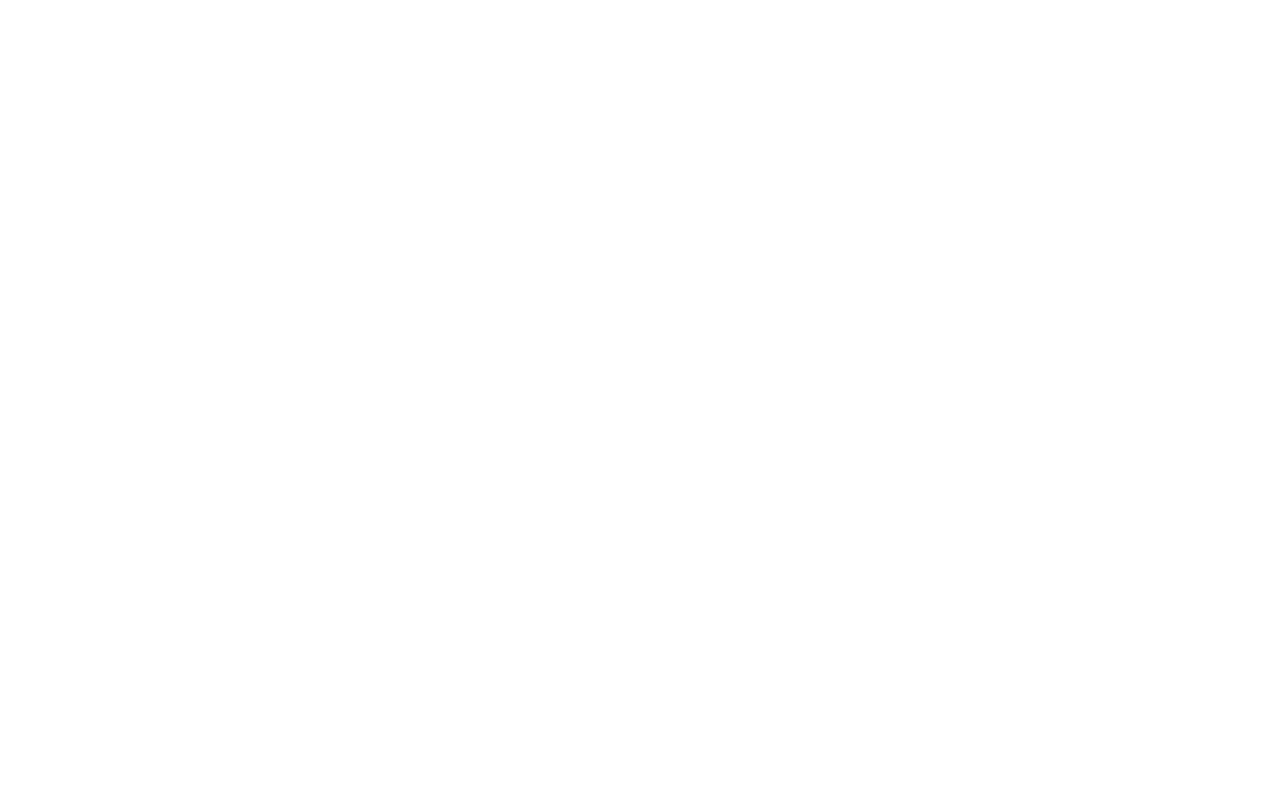
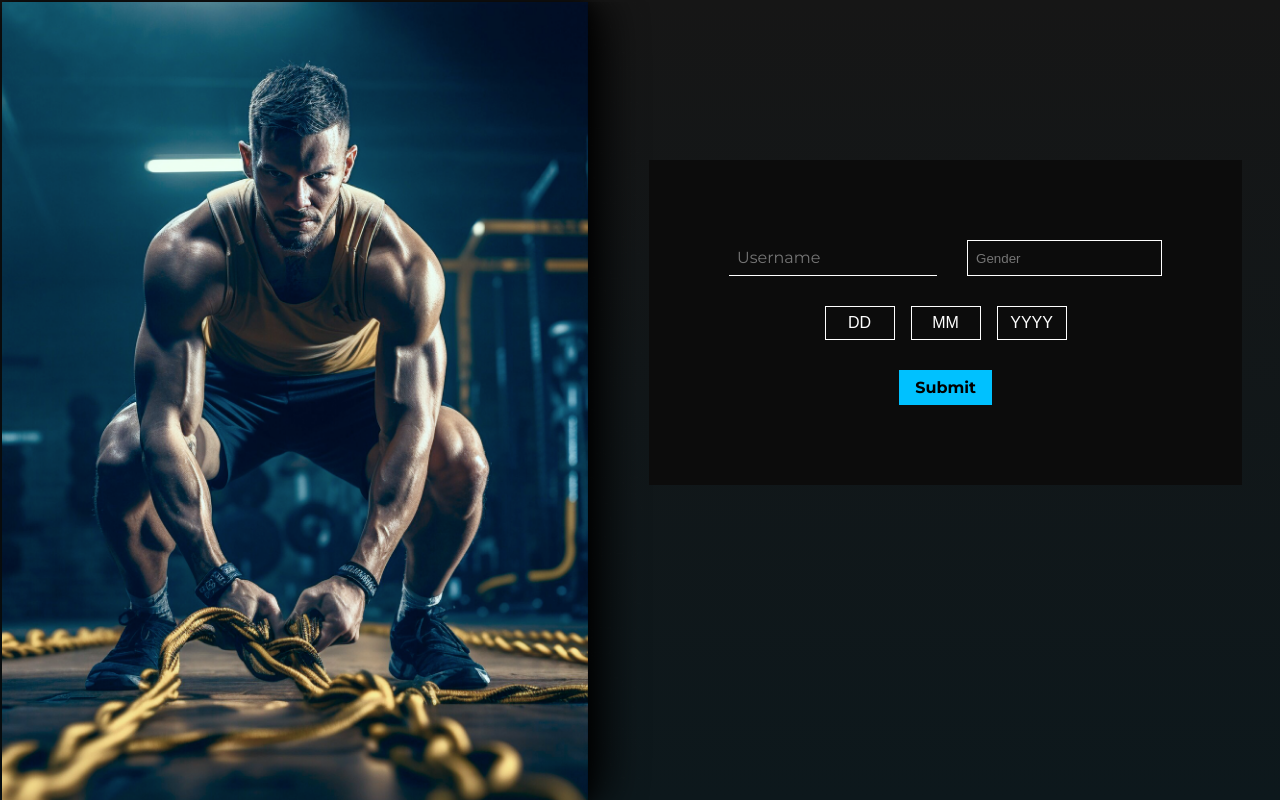
Before and after one commit to MohamedFazil89/Fitness-AI, a React (Create React App) app: page /dob in a window 1280 px wide. Before the commit this address had no page. Built offline with nearby package versions, Linux system fonts and the light colour scheme; no server answers.

Commit message:
OAuth fix

```diff
--- a/src/App.js
+++ b/src/App.js
@@ -1,5 +1,6 @@
 import React, { useState } from "react";
 import './App.css';
+import ReactDOM from "react-dom";
 import Logo from "./assets/FLOGO.png";
 import facebook from "./assets/devicon_facebook.png";
 import Google from "./assets/devicon_google.png";
@@ -12,48 +13,77 @@ import { useNavigate } from "react-router-dom";
 import { FacebookAuthProvider } from "firebase/auth";
 import { useDispatch } from 'react-redux';
 import { setUsername } from './Redux/userSlice';
+import DOB from "./Components/DOB";
 
-function App() {
+function App({ DOBState }) {
   const dispatch = useDispatch();
   const navigate = useNavigate();
+  const [loading, setLoading] = useState(false); // Loading state
   const [isSignup, setIsSignup] = useState(true);
-  const [getDate, setGetDate] = useState(true);
+  const [GetDate, setGetDate] = useState(true)
   const [signupData, setSignupData] = useState({
     email: "",
     password: "",
     confirmPassword: "",
-    birth: { day: "", month: "", year: "" },
-    username: "",
-    Gender: ""
   });
+  sessionStorage.setItem("Status", isSignup)
 
   const handleChange = (e) => {
     const { name, value } = e.target;
 
-    setSignupData((prevData) => {
-      if (['day', 'month', 'year'].includes(name)) {
-        return {
-          ...prevData,
-          birth: {
-            ...prevData.birth,
-            [name]: value,
-          },
-        };
-      }
-
-      return {
+    setSignupData((prevData) => ({
       ...prevData,
       [name]: value,
+    }));
   };
+
+  // Status send
+
+  const sendDataToBackend = async () => {
+    try {
+      // Send a POST request to your backend
+      const response = await axios.post('http://localhost:3001/getStatus', {
+        Status: isSignup,
+      }, {
+        withCredentials: true,
       });
+
+      console.log("Response from backend:", response.data);
+    } catch (error) {
+      console.error("Error sending data to backend:", error);
+    }
   };
 
 
+  // Status end
+
+
+
+
   // Google Auth
-  const handleGAuth = async () => {
-    window.location.href = 'http://localhost:3001/auth/google';
+  const handleGAuth = async (e) => {
+    e.preventDefault()
+    // setGetDate(false)
+    try {
+      // This will initiate Google login flow in a new tab/window
+      window.location.href = "http://localhost:3001/auth/google";
+      sendDataToBackend()
+    } catch (error) {
+      console.error('Google Auth failed:', error);
+    }
+  };
 
+  const handleGLoginAuth = async (e) => {
+    e.preventDefault()
+    try {
+      // This will initiate Google login flow in a new tab/window
+      window.location.href = "http://localhost:3001/auth/google/";
+      sendDataToBackend()
+    } catch (error) {
+      console.error('Google Auth failed:', error);
+    }
   };
+
 
   const handleLAuth = async () => {
     try {
@@ -65,7 +95,6 @@ function App() {
         email: user.email,
       });
       // navigate("/Dashboard");
-      setGetDate(false);
     } catch (err) {
       console.log("Twitter Authentication Error:", err);
     }
@@ -80,7 +109,6 @@ function App() {
       const user = result.user;
       console.log("User: ", user);
       console.log("Access Token: ", token);
-      setGetDate(false)
 
     } catch (error) {
       const errorCode = error.code;
@@ -92,11 +120,15 @@ function App() {
     }
   };
 
-  const handleSubmit = async (e) => {
+  const handleSignup = async (e) => {
     e.preventDefault();
-      if (isSignup) {
-        if (signupData.password === signupData.confirmPassword) {
+    if (signupData.password !== signupData.confirmPassword) {
+      alert("Passwords do not match.");
+      return;
+    }
+
     try {
+      setLoading(true);
       const response = await axios.post("http://localhost:3001/addUser", {
         email: signupData.email,
         password: signupData.password,
@@ -104,9 +136,8 @@ function App() {
 
       if (response.status === 200) {
         alert("User registered successfully!");
-              navigate("/dashboard");
-              setGetDate(false);
-
+        dispatch(setUsername(signupData.email));
+        setGetDate(false)
       }
     } catch (err) {
       console.error("Error during signup:", err);
@@ -114,70 +145,73 @@ function App() {
         alert(err.response.data.error);
       } else {
         alert("Failed to sign up. Please try again.");
-              // setSignupData({
-              //   email: "",
-              //   password: "",
-              //   confirmPassword: "",
-              // });
       }
+    } finally {
+      setLoading(false);
     }
-        } else {
-          alert("Passwords do not match.");
-        }
-      }
+  };
 
-  };
 
   // Handle Login
   const handleLogin = async (e) => {
     e.preventDefault();
     try {
+      setLoading(true);
       const response = await axios.post('http://localhost:3001/login', {
         email: signupData.email,
         password: signupData.password,
       });
-      console.log("POsted")
-
 
       if (response.status === 200) {
         console.log('Login successful:', response.data);
+        dispatch(setUsername(response.data.email || signupData.email));
         navigate("/dashboard");
-        // setGetDate(false);
       }
     } catch (error) {
-      if (error.status === 404) {
-        alert("User not found");
+      console.error("Login Error:", error);
+      if (error.response && error.response.status === 404) {
+        alert("User not found. Please sign up.");
+      } else {
+        alert("Login failed. Please check your credentials and try again.");
+      }
+    } finally {
+      setLoading(false);
+    }
+  };
 
-      }
-      // alert("Not registered? Please sign up.");
+  const handleSubmit = async (e) => {
+    if (isSignup) {
+      handleSignup(e);
+    } else {
+      handleLogin(e);
     }
   };
 
   // date of birth
 
-  const handleDateOfBirthSubmit = async (e) => {
-    e.preventDefault();
-    if (isSignup) {
-      try {
-        const response = await axios.post("http://localhost:3001/BirthPost", {
-          username: signupData.username,
-          birth: {
-            day: signupData.birth.day,
-            month: signupData.birth.month,
-            year: signupData.birth.year,
-          },
-          Gender: signupData.Gender,
-          email: signupData.email,
-        });
-        dispatch(setUsername(signupData.username))
-        alert(response.status);
-        navigate("/Dashboard");
-      } catch (err) {
-        console.log(err);
-        alert(err);
-      }
-    }
-  };
+  // const handleDateOfBirthSubmit = async (e) => {
+  //   e.preventDefault();
+  //   if (isSignup) {
+  //     try {
+  //       const response = await axios.post("http://localhost:3001/BirthPost", {
+  //         username: signupData.username,
+  //         birth: {
+  //           day: signupData.birth.day,
+  //           month: signupData.birth.month,
+  //           year: signupData.birth.year,
+  //         },
+  //         Gender: signupData.Gender,
+  //         email: signupData.email,
+  //       });
+  //       dispatch(setUsername(signupData.username))
+  //       alert(response.status);
+  //       navigate("/Dashboard");
+  //     } catch (err) {
+  //       console.log(err);
+  //       alert(err);
+  //     }
+  //   }
+  // };
 
 
   return (
@@ -185,8 +219,8 @@ function App() {
       <div className="Image-container">
         {/* Add any additional content or images here */}
       </div>
-      {getDate || !isSignup ? (
-        <form onSubmit={isSignup ? handleSubmit : handleLogin} className="Form-container">
+
+      {GetDate ? <form onSubmit={isSignup ? handleSubmit : handleLogin} className="Form-container">
         <img src={Logo} alt="Logo" className="Logo" />
         <div className="Form-elements">
           {isSignup ? (
@@ -233,12 +267,13 @@ function App() {
             />
           )}
 
-            <button type="submit" className="SignUp-btn">
-              {isSignup ? "Sign Up" : "Login"}
+          <button type="submit" className="SignUp-btn" disabled={loading}>
+            {loading ? "Please wait..." : isSignup ? "Sign Up" : "Login"}
           </button>
 
+
           <div className="OAuth-container">
-              <span className="Google" onClick={handleGAuth}>
+            <span className="Google" onClick={ isSignup ? handleGAuth : handleGLoginAuth}>
               <img src={Google} alt="Google" className="Google" />
             </span>
             <span onClick={handleLAuth}>
@@ -265,79 +300,8 @@ function App() {
             </p>
           )}
         </div>
-        </form>
-      ) : (
-        <form onSubmit={handleDateOfBirthSubmit} className="date-input-container">
-          <section className="name-input-container">
-            <input
-              name="username"
-              type="text"
-              placeholder="username"
-              required
-              className="name-input"
-              value={signupData.username}
-              onChange={handleChange}
-            />
-            <input
-              name="Gender"
-              type="text"
-              placeholder="Gender"
-              required
-              className="gender-input"
-              value={signupData.Gender}
-              onChange={handleChange}
-            />
+      </form> : <DOB email={signupData.email}/> }
 
-
-          </section>
-          <div className="date-container">
-            <input
-              name="day"
-              type="number"
-              placeholder="DD"
-              maxLength={2}
-              required
-              className="date-input"
-              value={signupData.birth.day}
-              onChange={(e) => {
-                const value = e.target.value;
-                if (value.length <= 2) {
-                  handleChange(e);
-                }
-              }} />
-            <input
-              name="month"
-              type="number"
-              required
-              placeholder="MM"
-              maxLength={2}
-              className="date-input"
-              value={signupData.birth.month}
-              onChange={(e) => {
-                const value = e.target.value;
-                if (value.length <= 2) {
-                  handleChange(e);
-                }
-              }} />
-            <input
-              name="year"
-              type="number"
-              placeholder="YYYY"
-              required
-              maxLength={4}
-              className="date-input"
-              value={signupData.birth.year}
-              onChange={(e) => {
-                const value = e.target.value;
-                if (value.length <= 4) {
-                  handleChange(e);
-                }
-              }}
-            />
-          </div>
-          <button type="submit" className="Date-btn">Submit</button>
-        </form>
-      )}
     </div>
   );
 }
--- /dev/null
+++ b/src/Components/DOB.jsx
@@ -0,0 +1,141 @@
+import React, { useState } from 'react';
+import axios from 'axios'; // Import axios for HTTP requests
+import { useDispatch } from 'react-redux'; // Import useDispatch for Redux actions
+import { useNavigate } from 'react-router-dom'; // Import useNavigate for navigation
+import { setUsername } from '../Redux/userSlice'; // Import setUsername action
+import "./styles/DOB.css"
+
+export default function DOB({ email }) {
+    const dispatch = useDispatch();
+    const navigate = useNavigate();
+    const [isSignup] = useState(true);
+    const [signupData, setSignupData] = useState({
+        username: "",
+        birth: {
+            day: "",
+            month: "",
+            year: "",
+        },
+        Gender: ""
+    });
+
+    // Handle input changes
+    const handleChange = (e) => {
+        const { name, value } = e.target;
+
+        setSignupData((prevData) => {
+            if (['day', 'month', 'year'].includes(name)) {
+                return {
+                    ...prevData,
+                    birth: {
+                        ...prevData.birth,
+                        [name]: value,
+                    },
+                };
+            }
+
+            return {
+                ...prevData,
+                [name]: value,
+            };
+        });
+    };
+
+    // Handle form submission
+    const handleDateOfBirthSubmit = async (e) => {
+        e.preventDefault();
+        if (isSignup) {
+            try {
+                const response = await axios.post("http://localhost:3001/BirthPost", {
+                    username: signupData.username,
+                    birth: {
+                        day: signupData.birth.day,
+                        month: signupData.birth.month,
+                        year: signupData.birth.year,
+                    },
+                    Gender: signupData.Gender,
+                    email: email,
+                });
+                dispatch(setUsername(signupData.username));
+                alert(`Status: ${response.status}`);
+                navigate("/dashboard");
+            } catch (err) {
+                console.error("Error during DOB submission:", err);
+                alert("An error occurred while submitting your information. Please try again.");
+            }
+        }
+    };
+
+    return (
+        <form onSubmit={handleDateOfBirthSubmit} className="date-input-container">
+            <section className="name-input-container">
+                <input
+                    name="username"
+                    type="text"
+                    placeholder="Username"
+                    required
+                    className="name-input"
+                    value={signupData.username}
+                    onChange={handleChange}
+                />
+                <input
+                    name="Gender"
+                    type="text"
+                    placeholder="Gender"
+                    required
+                    className="gender-input"
+                    value={signupData.Gender}
+                    onChange={handleChange}
+                />
+            </section>
+            <div className="date-container">
+                <input
+                    name="day"
+                    type="number"
+                    placeholder="DD"
+                    max={31}
+                    required
+                    className="date-input"
+                    value={signupData.birth.day}
+                    onChange={(e) => {
+                        const value = e.target.value;
+                        if (value.length <= 2) {
+                            handleChange(e);
+                        }
+                    }}
+                />
+                <input
+                    name="month"
+                    type="number"
+                    required
+                    placeholder="MM"
+                    max={12}
+                    className="date-input"
+                    value={signupData.birth.month}
+                    onChange={(e) => {
+                        const value = e.target.value;
+                        if (value.length <= 2) {
+                            handleChange(e);
+                        }
+                    }}
+                />
+                <input
+                    name="year"
+                    type="number"
+                    placeholder="YYYY"
+                    required
+                    max={9999}
+                    className="date-input"
+                    value={signupData.birth.year}
+                    onChange={(e) => {
+                        const value = e.target.value;
+                        if (value.length <= 4) {
+                            handleChange(e);
+                        }
+                    }}
+                />
+            </div>
+            <button type="submit" className="Date-btn">Submit</button>
+        </form>
+    );
+}
--- /dev/null
+++ b/src/Components/styles/DOB.css
@@ -0,0 +1,85 @@
+
+  /* date css */
+
+  .date-input-container {
+    display: flex;
+    gap: 30px;
+    margin: .5rem;
+    flex-direction: column;
+    justify-content: center;
+    align-items: center;
+    height: fit-content;
+    margin: 0 auto;
+    position: relative;
+    top: 10rem;
+    right: 1rem;
+    background-color: #0C0C0C;
+    padding: 5rem;
+  }
+
+  .name-input-container{
+    display: flex;
+    gap: 30px;
+  }
+  .gender-input{
+    background-color: transparent;
+    border: none;
+    border: 1px solid white;
+    padding: .5rem;
+    color: white;
+
+  }
+  .name-input{
+    all: unset;
+    border-bottom: 1px solid white;
+    padding: .5rem;
+    color: white;
+
+  }
+  .date-container{
+    display: flex;
+    gap: 1rem;
+
+  }
+
+  .Date-btn{
+    all: unset;
+    background-color: #00C1FF;
+    color: black;
+    padding: .5rem 1rem;
+    font-weight: 600;
+    cursor: pointer;
+  }
+
+  .date-input {
+    width: 70px;
+    padding: 7px;
+    font-size: 16px;
+    text-align: center;
+    border: 1px solid #fff;
+    background-color: transparent;
+    color: #fff;
+    outline: none;
+  }
+
+  .date-input:last-child {
+    width: 70px;
+  }
+
+  .date-input::placeholder {
+    color: #fff;
+  }
+
+  .date-input:focus {
+    border-color: #999;
+  }
+
+  input[type="number"]::-webkit-inner-spin-button,
+  input[type="number"]::-webkit-outer-spin-button {
+    -webkit-appearance: none;
+    margin: 0;
+  }
+
+
+
+    /* end date css */
--- /dev/null
+++ b/src/Pages/DOB.jsx
@@ -0,0 +1,42 @@
+import React, { useState, useEffect } from 'react';
+import axios from "axios"
+import "../App.css"
+import DOBCom from '../Components/DOB';
+
+function DOB() {
+ const [email, setEmail] = useState("");
+
+ useEffect(() => {
+  const fetchUserEmail = async () => {
+    try {
+      const response = await axios.get('http://localhost:3001/api/user', {
+        withCredentials: true // Include session cookies
+      });
+      setEmail(response.data.email);
+    } catch (error) {
+      console.error("Error fetching user email:", error);
+    }
+  };
+
+  fetchUserEmail();
+}, []);
+
+
+
+
+
+
+  return (
+    <div className="SignUp-container">
+      <div className="Image-container">
+        {/* Add any additional content or images here */}
+      </div>
+
+    <DOBCom email={email} />
+
+    </div>
+  );
+}
+
+
+export default DOB;
```
Also changed, not shown: src/App.css (+0 -85 lines), src/Components/Nav.jsx (+3 -4 lines), src/index.js (+4 -5 lines). Lines whose indentation alone changed are shown as unchanged.
